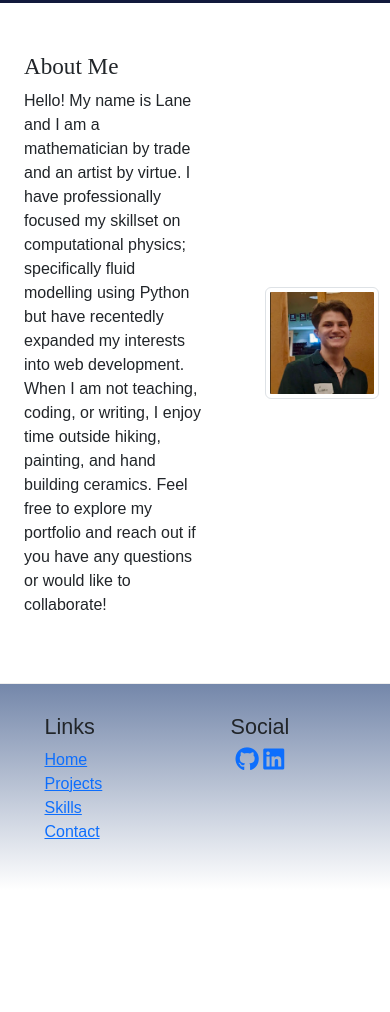
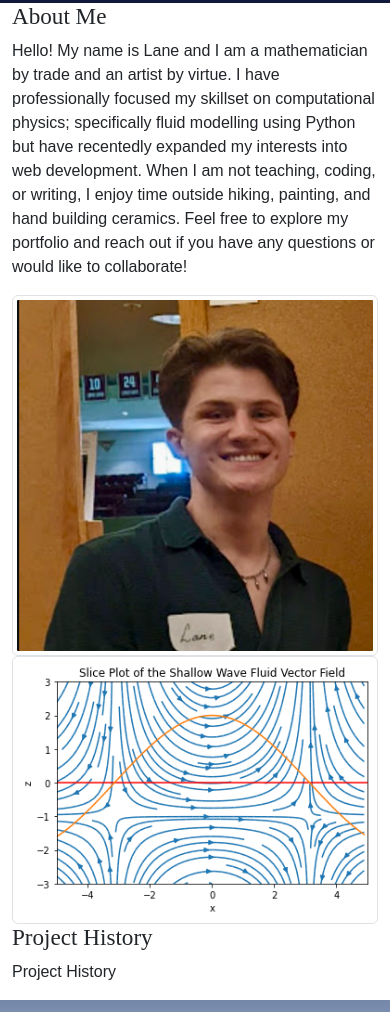
Before and after one commit to LaneEllisor/LaneEllisor.github.io, a plain HTML site: page home.html in a window 390 px wide. Shown: the part 172-1184 px from the top of the page. Before the commit the page ends 1062 px from the top, so only its background shows below. Drawn offline with nearby package versions, Linux system fonts and the light colour scheme; a web font is replaced by a local one.

Commit message:
Fixed AboutMe text and image element to be responsive

```diff
--- a/css/styles.css
+++ b/css/styles.css
@@ -57,6 +57,4 @@
             text-align: center;
         }
 
-        .projectpad {
-            class: mt-3;
-        }
+        .about-section { margin-left: 40px; }
--- a/home.html
+++ b/home.html
@@ -27,6 +27,7 @@
 </head>
 
 <body>
+
      <!-- header -->
     <header>
         <div class="container">
@@ -44,6 +45,8 @@
             </div>
         </div>
     </header>
+
+    <div>
 
         <!-- navbar -->
             <nav class="navbar navbar-expand-sm navbar-dark sticky-top">
@@ -67,33 +70,50 @@
                     </div>
                 </div>
 
+
             </nav>
 
-        <!-- discover section -->
-        <section class="row row-content align-items-center">
 
-             <div class="col-6 ms-4">
-                <div class="d-flex ">
-
-                    <!-- <img class="me-3 img-thumbnail" src="img/profilephotomain.png" alt="Profile Photo" /> -->
-
-                    <div class="align-self-center" >
+        <!-- Text About Me -->
+        <div class="container">
+            <div class="row align-items-center">
+                <div class="col-md-8">
                     <h3> About Me </h3>
                         <p >Hello! My name is Lane and I am a mathematician by trade and an artist by virtue.
                             I have professionally focused my skillset on computational physics; specifically fluid modelling using Python but have recentedly expanded my interests into web development.
                             When I am not teaching, coding, or writing, I enjoy time outside hiking, painting, and hand building ceramics.
-                            Feel free to explore my portfolio and reach out if you have any questions or would like to collaborate!</p>
+                            Feel free to explore my portfolio and reach out if you have any questions or would like to collaborate!
                             </p>
                 </div>
+
+
+                <div class="col-md-4">
+                    <img class="img-thumbnail" src="img/profilephotomain.png" alt="Profile Photo" />
+                </div>
+            </div>
+        </div>
+
+
+        <!-- History-->
+        <div class="container">
+            <div class="row align-items-center">
+
+                 <div class="col-md-4">
+                    <img class="img-thumbnail" src="img/fields.png" alt="Project History Photo" />
+                </div>
+
+
+                <div class="col-md-8">
+                    <h3> Project History </h3>
+                        <p > Project History
+                        </p>
+                </div>
+
+
 
             </div>
         </div>
 
-            <div class="col-4 col-md-3 offset-1 align-self-center">
-                <img class="img-thumbnail" src="img/profilephotomain.png" alt="Profile Photo" />
-
-            </div>
-        </section>
 
 
 
```
Lines whose indentation alone changed are shown as unchanged.
